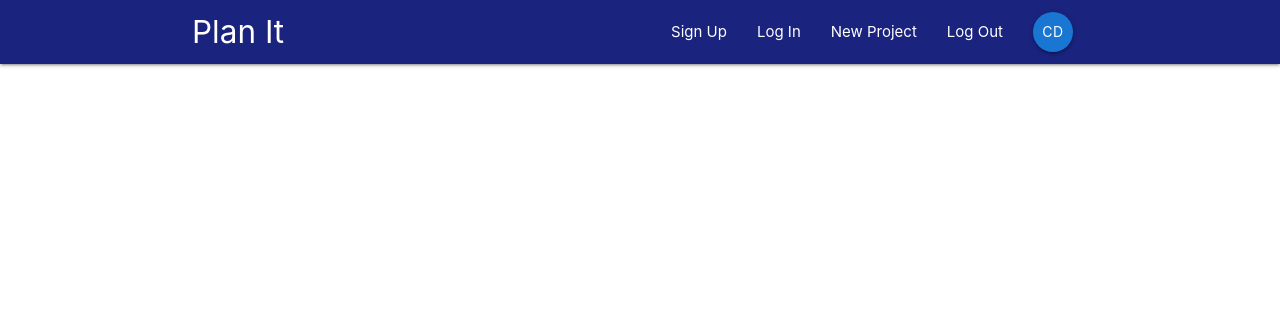
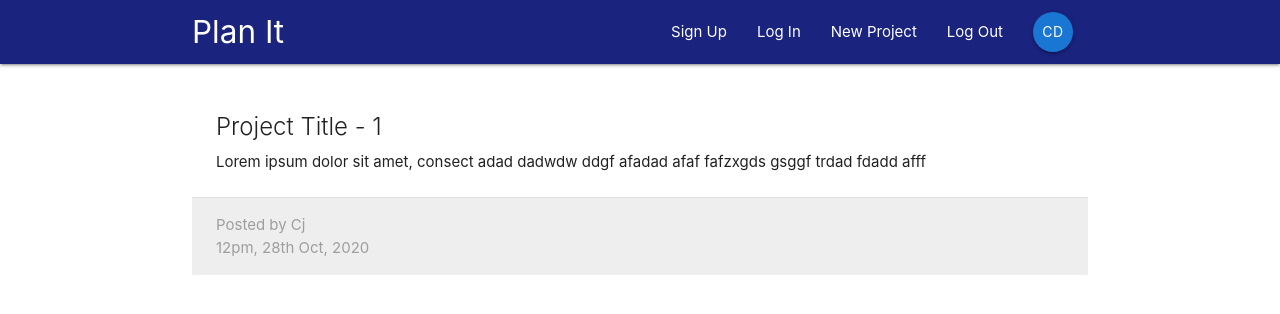
Before and after one commit to dey24/React-Redux-App, a React (Create React App) app in the folder planit/: page /project/1 in a window 1280 px wide. Shown: the top 314 px of the page. Built offline with nearby package versions, Linux system fonts and the light colour scheme.

Commit message:
project details page

```diff
--- a/planit/src/App.js
+++ b/planit/src/App.js
@@ -2,6 +2,8 @@ import React, { Component } from 'react';
 import { BrowserRouter, Switch, Route } from 'react-router-dom';
 import Navbar from './components/layout/Navbar'
 import Dashboard from './components/dashboard/Dashboard'
+import ProjectDetails from './components/projects/ProjectDetails'
+
 class App extends Component {
   render() {
     return (
@@ -10,6 +12,7 @@ class App extends Component {
           <Navbar />
           <Switch>
             <Route exact path="/" component={Dashboard}></Route>
+            <Route path="/project/:id" component={ProjectDetails}></Route>
           </Switch>
         </div>
       </BrowserRouter>
--- a/planit/src/components/projects/ProjectDetails.js
+++ b/planit/src/components/projects/ProjectDetails.js
@@ -0,0 +1,21 @@
+import React from 'react'
+
+const ProjectDetails = (props) => {
+    const id = props.match.params.id;
+    return (
+        <div className="project-details container section">
+            <div className="card z-depth-0">
+                <div className="card-content">
+                    <span className="card-title">Project Title - {id}</span>
+                    <p>Lorem ipsum dolor sit amet, consect adad dadwdw ddgf afadad afaf fafzxgds  gsggf trdad  fdadd afff </p>
+                </div>
+                <div className="card-action grey lighten-3 grey-text">
+                    <div>Posted by Cj</div>
+                    <div>12pm, 28th Oct, 2020</div>
+                </div>
+            </div>
+        </div>
+    )
+}
+
+export default ProjectDetails
```
